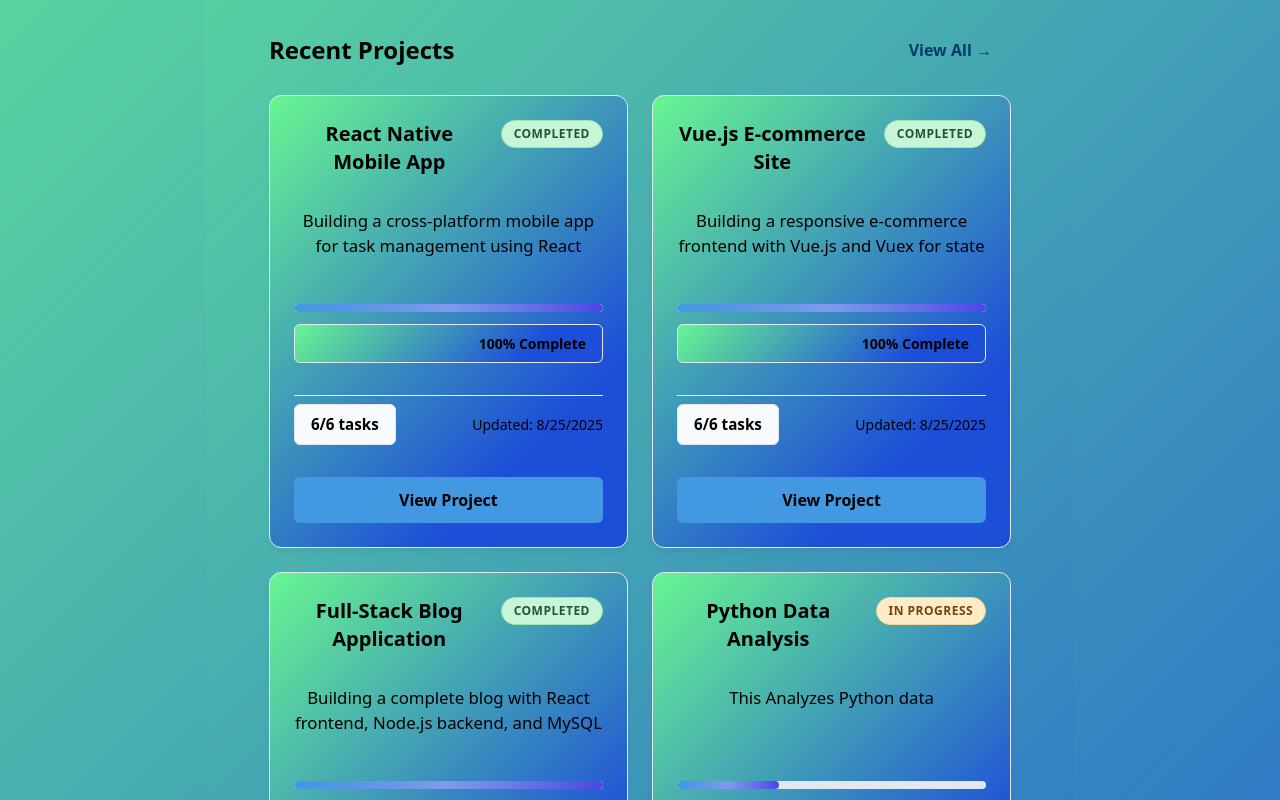
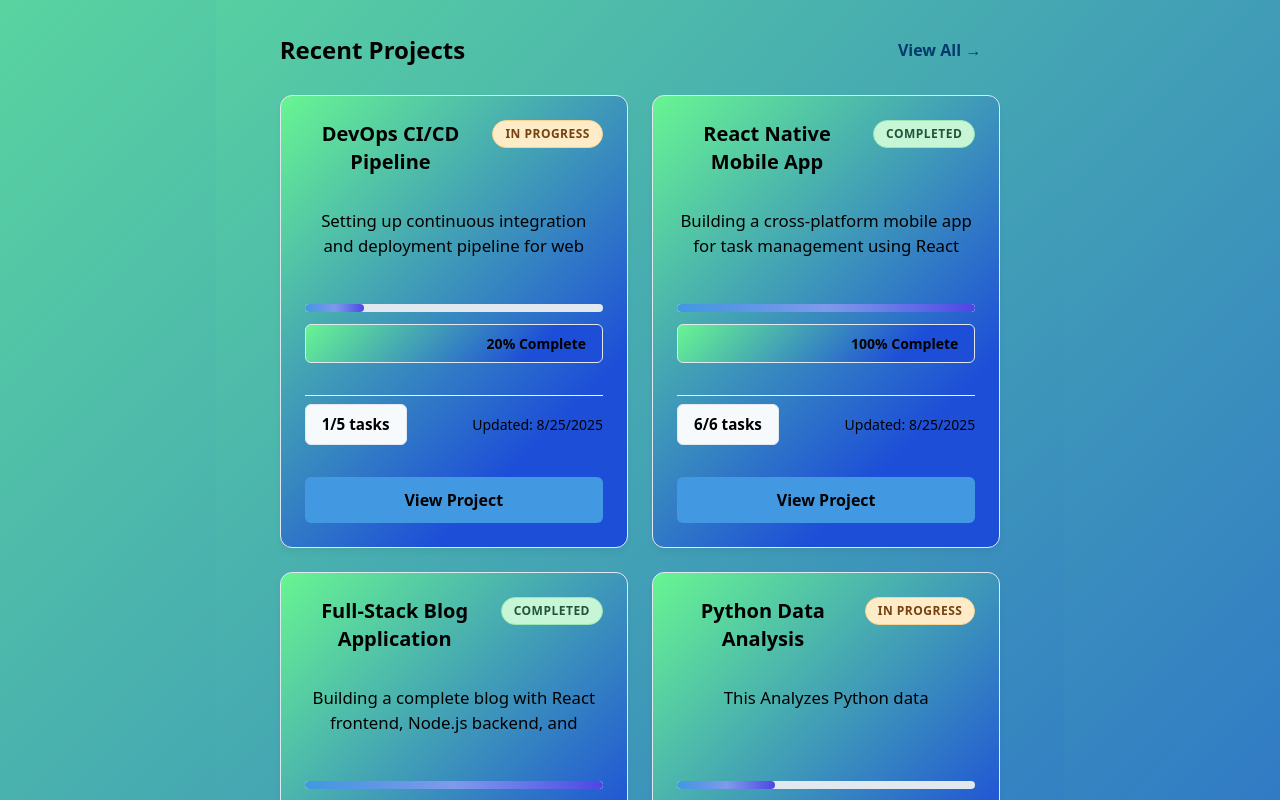
Before and after one commit to Suleyaziz/DevQuest, a React (Vite) app: page /dashboard in a window 1280 px wide. Shown: the part 780-1580 px from the top of the page. Built offline with nearby package versions, Linux system fonts and the light colour scheme; data requests are answered from the project's data file.

Commit message:
ProjectEdit.css file removes

```diff
--- a/db.json
+++ b/db.json
@@ -1,59 +1,5 @@
 {
   "projects": [
-    {
-      "id": "4",
-      "name": "Vue.js E-commerce Site",
-      "description": "Building a responsive e-commerce frontend with Vue.js and Vuex for state management",
-      "status": "completed",
-      "progress": 40,
-      "createdAt": "2023-10-05T09:45:00Z",
-      "updatedAt": "2025-08-25T06:09:24.678Z",
-      "githubUrl": "https://github.com/yourusername/vue-ecommerce",
-      "tasks": [
-        {
-          "id": 401,
-          "title": "Set up Vue.js project",
-          "description": "Install Vue CLI and create new project",
-          "completed": true,
-          "createdAt": "2023-10-05T10:00:00Z"
-        },
-        {
-          "id": 402,
-          "title": "Design product components",
-          "description": "Create product card and product list components",
-          "completed": true,
-          "createdAt": "2023-10-08T11:20:00Z"
-        },
-        {
-          "id": 403,
-          "title": "Implement Vuex store",
-          "description": "Set up state management for cart and products",
-          "completed": true,
-          "createdAt": "2023-10-12T14:15:00Z"
-        },
-        {
-          "id": 404,
-          "title": "Create shopping cart functionality",
-          "description": "Add, remove, and update items in cart",
-          "completed": true,
-          "createdAt": "2023-10-15T16:30:00Z"
-        },
-        {
-          "id": 405,
-          "title": "Add product filtering and sorting",
-          "description": "Implement filters by category, price range, etc.",
-          "completed": true,
-          "createdAt": "2023-10-18T13:45:00Z"
-        },
-        {
-          "id": 406,
-          "title": "Style with CSS framework",
-          "description": "Use Tailwind CSS or Bootstrap for styling",
-          "completed": true,
-          "createdAt": "2023-10-22T10:10:00Z"
-        }
-      ]
-    },
     {
       "id": "5",
       "name": "React Native Mobile App",
@@ -286,10 +232,10 @@
       "id": "10",
       "name": "DevOps CI/CD Pipeline",
       "description": "Setting up continuous integration and deployment pipeline for web applications",
-      "status": "not-started",
+      "status": "in-progress",
       "progress": 0,
       "createdAt": "2023-10-28T14:00:00Z",
-      "updatedAt": "2023-10-28T14:00:00Z",
+      "updatedAt": "2025-08-25T17:15:51.100Z",
       "githubUrl": "",
       "tasks": [
         {
@@ -303,7 +249,7 @@
           "id": 1002,
           "title": "Set up test automation",
           "description": "Run tests automatically on pull requests",
-          "completed": false,
+          "completed": true,
           "createdAt": "2023-10-28T14:10:00Z"
         },
         {
--- a/src/pages/ProjectEdit.jsx
+++ b/src/pages/ProjectEdit.jsx
@@ -2,7 +2,6 @@
 import { useState, useEffect } from 'react';
 import { useParams, useNavigate } from 'react-router-dom';
 import ProjectForm from '../components/ProjectForm';
-import './ProjectEdit.css';
 
 function ProjectEdit() {
     const { id } = useParams();
```
Also changed, not shown: src/pages/ProjectEdit.css (deleted).
